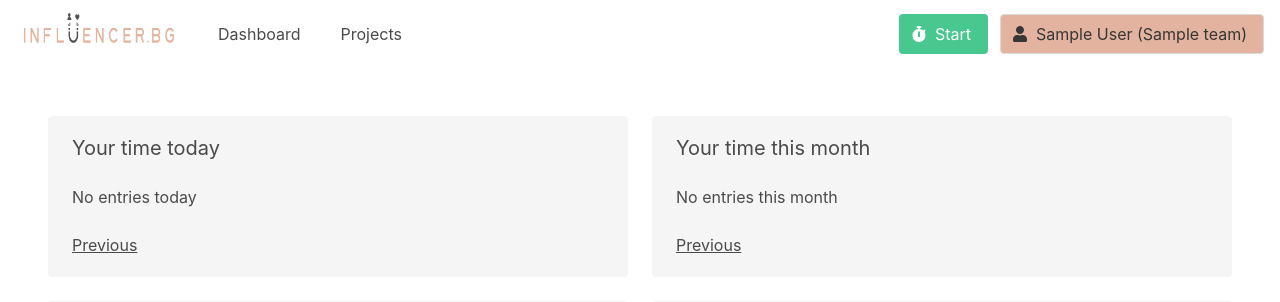
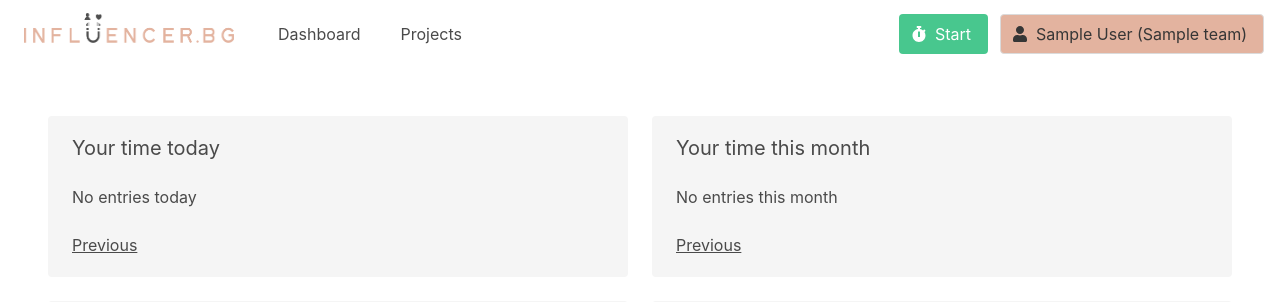
Before and after one commit to dinocom33/workingtime, a Django app: page /dashboard/ in a window 1280 px wide. Shown: the top 302 px of the page. Run offline with Django 4.2, Linux system fonts and the light colour scheme; a user stored in the database is signed in; tables that the repository leaves empty hold one stand-in row (values such as "Sample post"); some libraries are stand-ins or nearby versions.

Commit message:
Add new functionality

```diff
--- a/static/style.css
+++ b/static/style.css
@@ -8,7 +8,7 @@
 }
 
 .navbar-brand {
-    width: 150px;
+    width: 210px;
 }
 
 .navbar-brand img {
```
